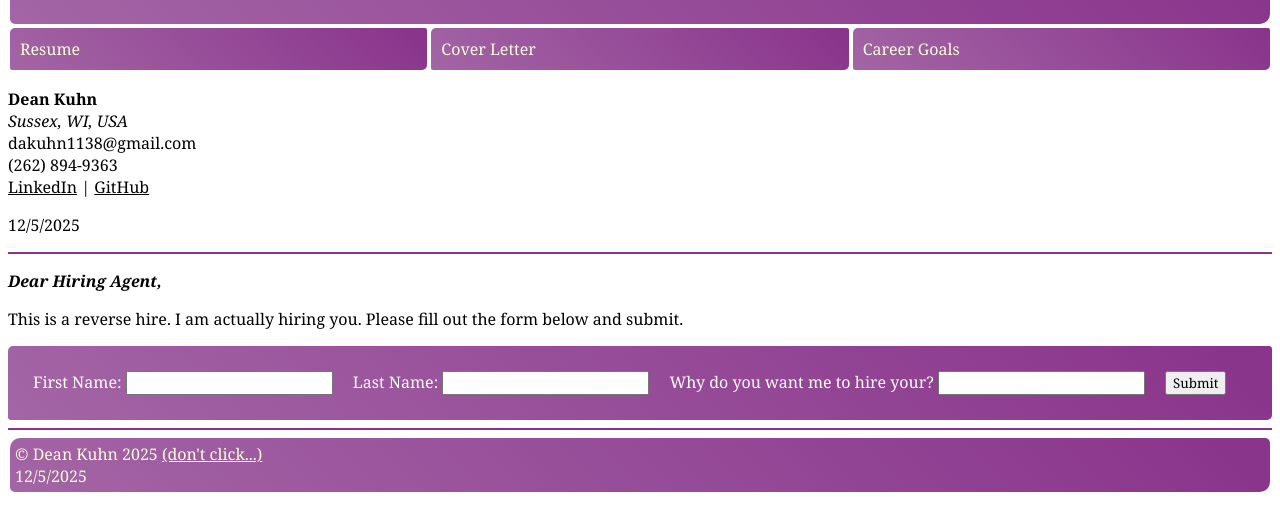
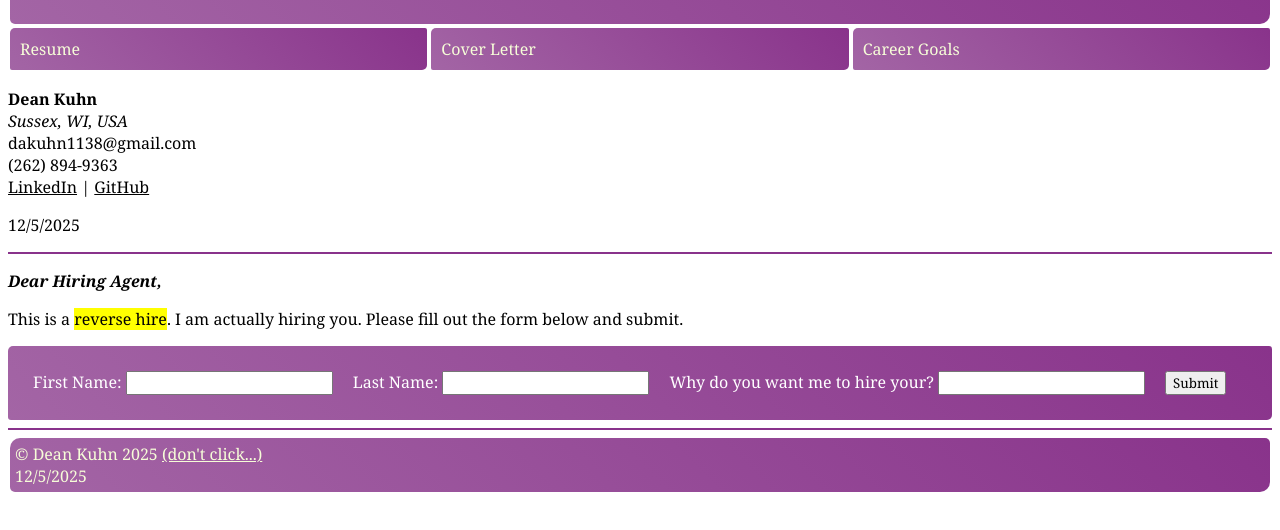
Before and after one commit to DeanKuhn/kuhn_portfolio, a plain HTML site: page coverletter.html in a window 1280 px wide. Shown: the part 80-610 px from the top of the page. Drawn offline with Linux system fonts and the light colour scheme.

Commit message:
added final touches to revision

```diff
--- a/coverletter.html
+++ b/coverletter.html
@@ -13,6 +13,8 @@
         <header>
             <h1>Cover Letter</h1>
         </header>
+
+        <main>
             <nav>
                 <div>
                     <a href="index.html">Resume</a>
@@ -48,9 +50,9 @@
             </section>
 
             <section>
-            <div>
+                <article>
                     <p><strong><em>Dear Hiring Agent,</em></strong></p>
-                <p>This is a reverse hire.  I am actually hiring you.
+                    <p>This is a <mark>reverse hire</mark>.  I am actually hiring you.
                         Please fill out the form below and submit.
                     </p>
                     <div>
@@ -73,8 +75,9 @@
                         </form>
                         <hr>
                     </div>
-            </div>
+                </article>
             </section>
+        </main>
 
         <footer>
             <div>
--- a/master.css
+++ b/master.css
@@ -131,3 +131,7 @@ form > div {
     height: auto;
     border: 2px dashed var(--background-color);
 }
+
+li {
+    list-style-type: square;
+}
```
Also changed, not shown: careergoals.html (+1 -1 lines), index.html (+4 -2 lines). Lines whose indentation alone changed are shown as unchanged.
